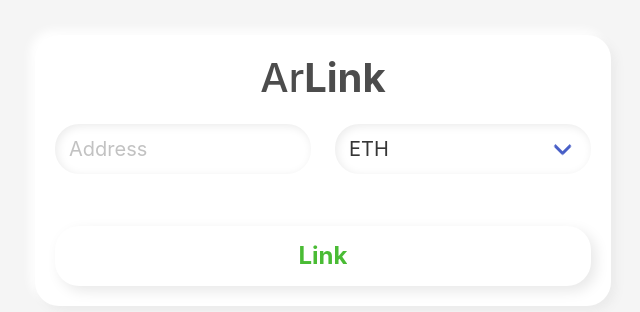
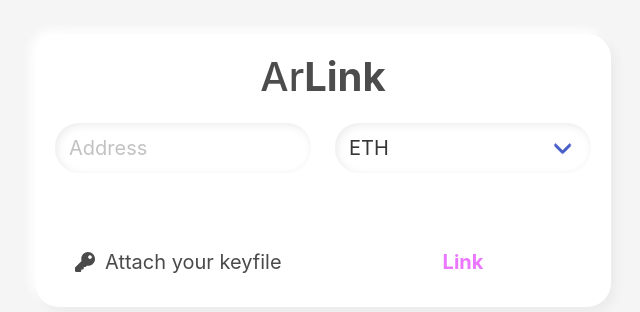
Before and after one commit to t8/arlink, a Vue app: page / in a window 1280 px wide. Shown: the part 230-542 px from the top of the page, without its empty margins (317-957 px from the left). Built offline with nearby package versions, Linux system fonts and the light colour scheme; a web font is replaced by a local one.

Commit message:
feat: fontawesome & finish design

```diff
--- a/package.json
+++ b/package.json
@@ -8,6 +8,9 @@
     "lint": "vue-cli-service lint"
   },
   "dependencies": {
+    "@fortawesome/fontawesome-svg-core": "^1.2.32",
+    "@fortawesome/free-solid-svg-icons": "^5.15.1",
+    "@fortawesome/vue-fontawesome": "^2.0.0",
     "bulma": "^0.9.1",
     "core-js": "^3.6.5",
     "node-sass": "^4.14.1",
--- a/src/App.vue
+++ b/src/App.vue
@@ -17,7 +17,26 @@
                 </div>
               </div>
             </div>
-            <button class="button is-large is-fullwidth"><span class="has-text-rainbow has-text-700">Link</span></button>
+            <div class="columns">
+              <div class="column">
+                <div class="file is-medium is-fullwidth">
+                  <label class="extruded file-label">
+                    <input class="file-input" type="file" name="keyfile">
+                    <span class="file-cta">
+                      <span class="file-icon">
+                        <font-awesome-icon :icon="['fas', 'key']" />
+                      </span>
+                      <span class="file-label">
+                        Attach your keyfile
+                      </span>
+                    </span>
+                  </label>
+                </div>
+              </div>
+              <div class="column">
+                <button class="button extruded is-medium is-fullwidth"><span class="has-text-rainbow has-text-700">Link</span></button>
+              </div>
+            </div>
           </div>
         </div>
       </div>
@@ -83,22 +102,28 @@ export default {
                     inset -2px -2px 10px #ffffff;
       }
 
-      button {
-        -webkit-transition: background-color 100ms linear;
-        -ms-transition: background-color 100ms linear;
-        transition: background-color 100ms linear;
+      .extruded {
+        -webkit-transition: all 100ms linear;
+        -ms-transition: all 100ms linear;
+        transition: all 100ms linear;
         margin-top: 40px;
         border: none;
         border-radius: 24px;
         background: #ffffff;
-        box-shadow: 5px 5px 14px #e8e8e8,
-                    -5px -5px 14px #ffffff;
 
-        &:hover {
-          -webkit-transition: background-color 100ms linear;
-          -ms-transition: background-color 100ms linear;
-          transition: background-color 100ms linear;
-          background: #fcfcfc;
+        &.button, &.file-label {
+          &:hover {
+            -webkit-transition: all 100ms linear;
+            -ms-transition: all 100ms linear;
+            transition: all 100ms linear;
+            box-shadow: 5px 5px 14px #e8e8e8,
+                        -5px -5px 14px #ffffff;
+          }
+        }
+
+        .file-cta {
+          border: none;
+          background-color: white;
         }
       }
     }
--- a/src/main.js
+++ b/src/main.js
@@ -1,6 +1,12 @@
 import Vue from 'vue'
 import App from './App.vue'
-import "bulma/css/bulma.css"
+import 'bulma/css/bulma.css'
+import { library } from '@fortawesome/fontawesome-svg-core'
+import { faKey } from '@fortawesome/free-solid-svg-icons'
+import { FontAwesomeIcon } from '@fortawesome/vue-fontawesome'
+
+library.add(faKey)
+Vue.component('font-awesome-icon', FontAwesomeIcon)
 
 Vue.config.productionTip = false
 
```
Also changed, not shown: 1 other file (tests, documents, lock files or other folders).
